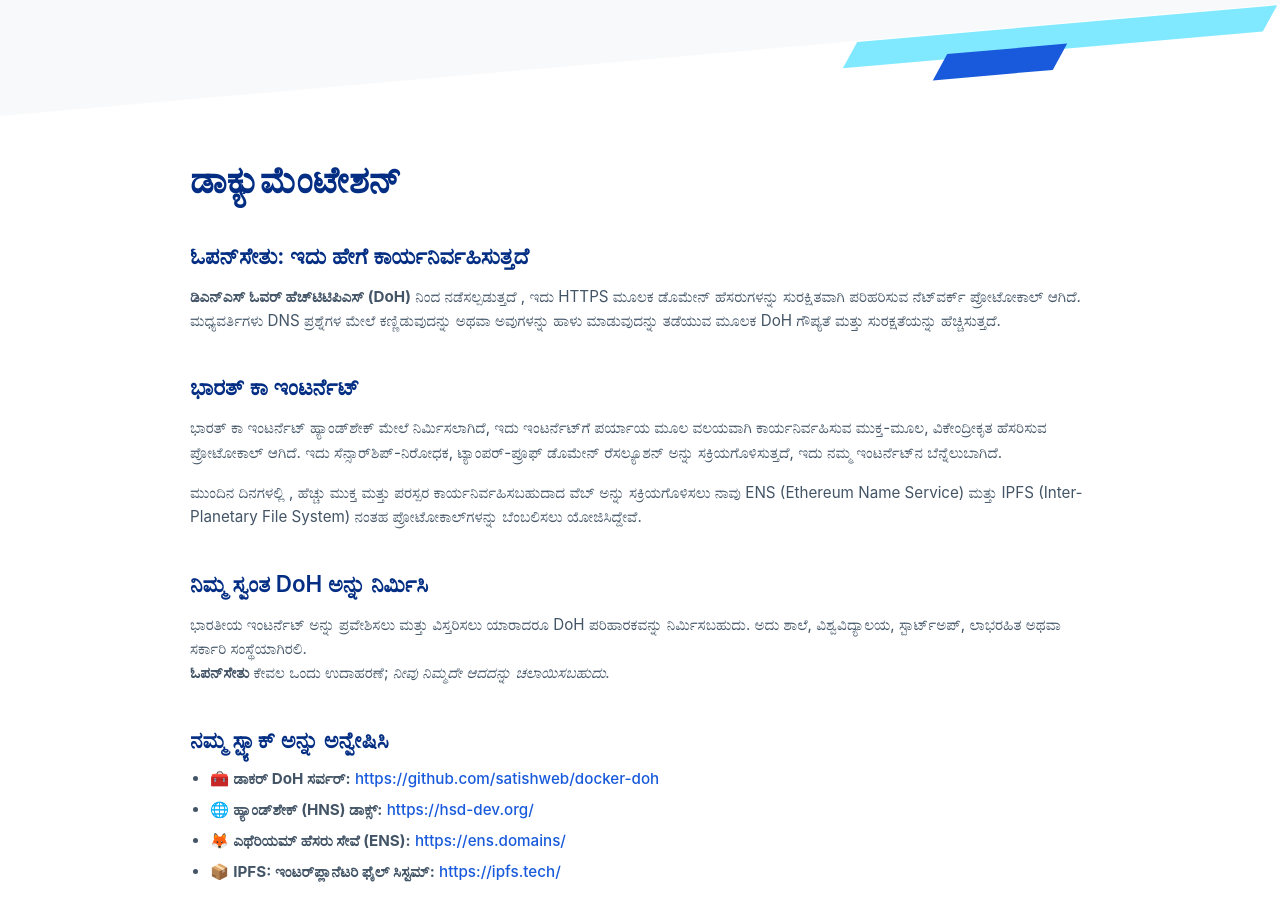
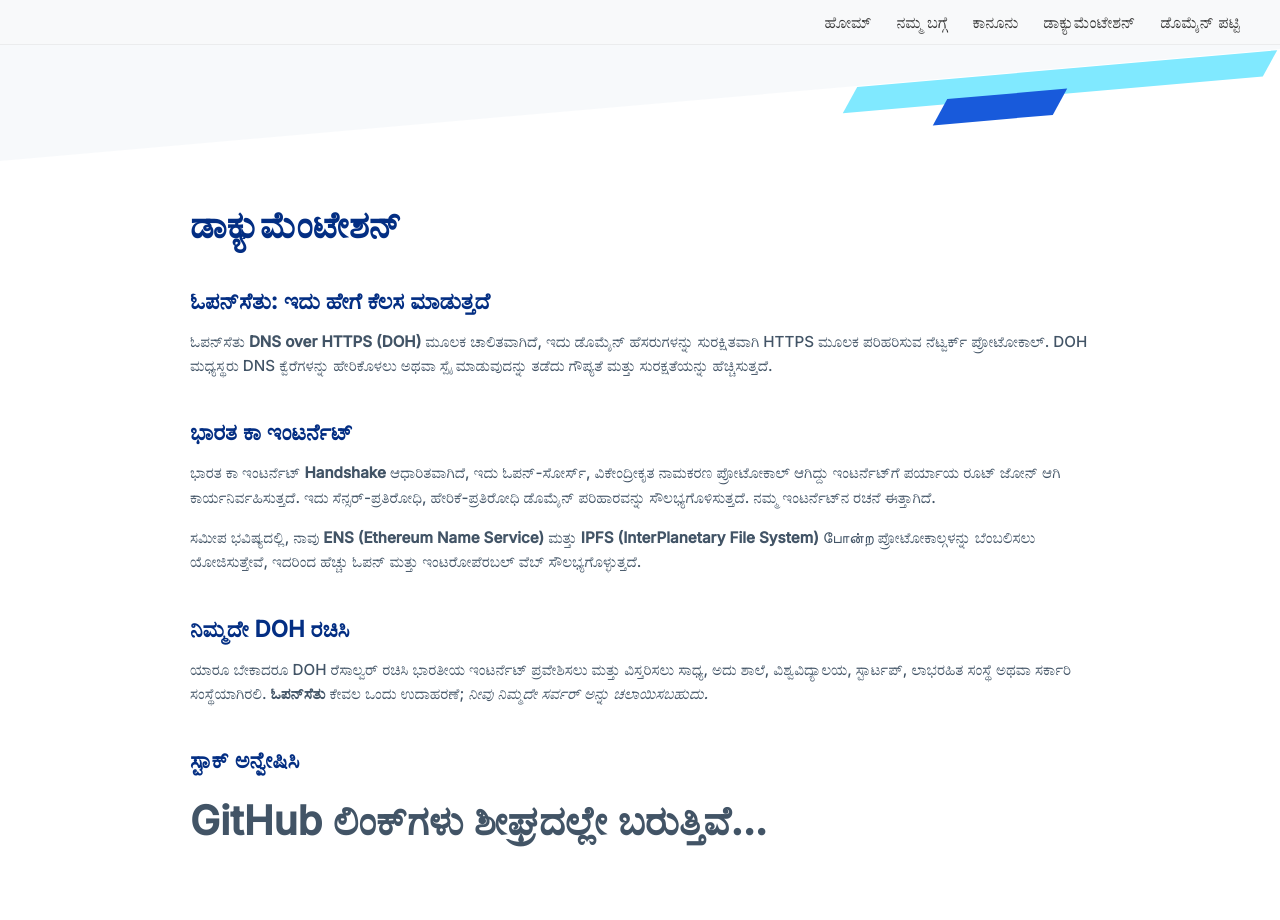
Before and after one commit to KritiShrivastava21/OpensetuKannada, a plain HTML site: page documentation.html in a window 1280 px wide. Drawn offline with Linux system fonts and the light colour scheme.

Commit message:
Update documentation.html

```diff
--- a/documentation.html
+++ b/documentation.html
@@ -1,9 +1,128 @@
 <!DOCTYPE html>
-<html lang="kn">
+<html lang="en">
 <head>
   <meta charset="UTF-8" />
   <meta name="viewport" content="width=device-width, initial-scale=1.0"/>
-  <title>ಓಪನ್‌ಸೇತು ಡಾಕ್ಯುಮೆಂಟೇಶನ್</title>
+  <title>OpenSetu Documentation</title>
+
+    <link href="https://fonts.googleapis.com/css2?family=Inter:wght@500&display=swap" rel="stylesheet">
+  <link rel="stylesheet" href="https://cdnjs.cloudflare.com/ajax/libs/font-awesome/6.6.0/css/all.min.css">
+
+
+    <style>
+    /* Menu bar styling */
+    .top-menu {
+      display: flex;
+      justify-content: flex-end;
+      align-items: center;
+      background: #f8f9fa;
+      padding: 12px 40px;
+      border-bottom: 1px solid rgba(0,0,0,0.05);
+      position: sticky;
+      top: 0;
+      z-index: 1000;
+    }
+    .top-menu a {
+      font-family: 'Inter', sans-serif;
+      color: #333;
+      text-decoration: none;
+      margin-left: 25px;
+      font-weight: 500;
+      transition: color 0.2s ease;
+    }
+    .top-menu a:hover {
+      color: #007BFF;
+    }
+
+    /* Hamburger button */
+    .menu-toggle {
+      display: none;
+      font-size: 1.5em;
+      background: none;
+      border: none;
+      cursor: pointer;
+      color: #333;
+    }
+
+    /* Side menu */
+    .side-menu {
+      height: 100%;
+      width: 0;
+      position: fixed;
+      top: 0;
+      right: 0;
+      background-color: #f8f9fa;
+      overflow-x: hidden;
+      transition: 0.3s;
+      padding-top: 60px;
+      z-index: 2000;
+    }
+    .side-menu a {
+      display: block;
+      padding: 10px 20px;
+      color: #333;
+      text-decoration: none;
+      font-family: 'Inter', sans-serif;
+      font-weight: 500;
+    }
+    .side-menu a:hover {
+      color: #007BFF;
+    }
+    .side-menu .close-btn {
+      position: absolute;
+      top: 15px;
+      right: 20px;
+      font-size: 2em;
+      text-decoration: none;
+      color: #333;
+    }
+
+    /* Responsive rules */
+    @media (max-width: 768px) {
+      .top-menu a {
+        display: none;
+      }
+      .menu-toggle {
+        display: block;
+        margin-left: auto;
+      }
+    }
+  </style>
+</head>
+<body class="page">
+
+  <!-- Top Menu -->
+  <nav class="top-menu">
+    <a href="index.html">ಹೋಮ್</a>
+    <a href="about.html">ನಮ್ಮ ಬಗ್ಗೆ</a>
+    <a href="beta.html">ಕಾನೂನು</a>
+    <a href="documentation.html">ಡಾಕ್ಯುಮೆಂಟೇಶನ್</a>
+    <a href="domain.html">ಡೊಮೈನ್ ಪಟ್ಟಿ</a>
+    <button class="menu-toggle" onclick="openMenu()"><i class="fas fa-bars"></i></button>
+  </nav>
+
+  <!-- Side Menu -->
+  <div id="sideMenu" class="side-menu">
+    <a href="javascript:void(0)" class="close-btn" onclick="closeMenu()">&times;</a>
+    <a href="index.html">ಹೋಮ್</a>
+    <a href="about.html">ನಮ್ಮ ಬಗ್ಗೆ</a>
+    <a href="beta.html">ಕಾನೂನು</a>
+    <a href="documentation.html">ಡಾಕ್ಯುಮೆಂಟೇಶನ್</a>
+    <a href="domain.html">ಡೊಮೈನ್ ಪಟ್ಟಿ</a>
+  </div>
+
+
+  <script>
+function openMenu() {
+  document.getElementById("sideMenu").style.width = "250px"; // Adjust width as needed
+}
+
+function closeMenu() {
+  document.getElementById("sideMenu").style.width = "0";
+}
+</script>
+
+
   <style>
     body {
       margin: 0;
@@ -129,34 +248,31 @@
     <section class="section">
       <h1>ಡಾಕ್ಯುಮೆಂಟೇಶನ್</h1>
 
-      <h2>ಓಪನ್‌ಸೇತು: ಇದು ಹೇಗೆ ಕಾರ್ಯನಿರ್ವಹಿಸುತ್ತದೆ</h2>
+      <h2>ಓಪನ್‌ಸೆತು: ಇದು ಹೇಗೆ ಕೆಲಸ ಮಾಡುತ್ತದೆ</h2>
       <p>
-        <strong>ಡಿಎನ್‌ಎಸ್ ಓವರ್ ಹೆಚ್‌ಟಿಟಿಪಿಎಸ್ (DoH)</strong> ನಿಂದ ನಡೆಸಲ್ಪಡುತ್ತದೆ , ಇದು HTTPS ಮೂಲಕ ಡೊಮೇನ್ ಹೆಸರುಗಳನ್ನು ಸುರಕ್ಷಿತವಾಗಿ ಪರಿಹರಿಸುವ ನೆಟ್‌ವರ್ಕ್ ಪ್ರೋಟೋಕಾಲ್ ಆಗಿದೆ. ಮಧ್ಯವರ್ತಿಗಳು DNS ಪ್ರಶ್ನೆಗಳ ಮೇಲೆ ಕಣ್ಣಿಡುವುದನ್ನು ಅಥವಾ ಅವುಗಳನ್ನು ಹಾಳು ಮಾಡುವುದನ್ನು ತಡೆಯುವ ಮೂಲಕ DoH ಗೌಪ್ಯತೆ ಮತ್ತು ಸುರಕ್ಷತೆಯನ್ನು ಹೆಚ್ಚಿಸುತ್ತದೆ.
+        ಓಪನ್‌ಸೆತು <strong>DNS over HTTPS (DOH)</strong> ಮೂಲಕ ಚಾಲಿತವಾಗಿದೆ, ಇದು ಡೊಮೈನ್ ಹೆಸರುಗಳನ್ನು ಸುರಕ್ಷಿತವಾಗಿ HTTPS ಮೂಲಕ ಪರಿಹರಿಸುವ ನೆಟ್ವರ್ಕ್ ಪ್ರೋಟೋಕಾಲ್. DOH ಮಧ್ಯಸ್ಥರು DNS ಕ್ವೆರೆಗಳನ್ನು ಹೇರಿಕೊಳಲು ಅಥವಾ ಸ್ಪೈ ಮಾಡುವುದನ್ನು ತಡೆದು ಗೌಪ್ಯತೆ ಮತ್ತು ಸುರಕ್ಷತೆಯನ್ನು ಹೆಚ್ಚಿಸುತ್ತದೆ.
       </p>
 
-      <h2>ಭಾರತ್ ಕಾ ಇಂಟರ್ನೆಟ್</h2>
+      <h2>ಭಾರತ ಕಾ ಇಂಟರ್ನೆಟ್</h2>
       <p>
-        ಭಾರತ್ ಕಾ ಇಂಟರ್ನೆಟ್ ಹ್ಯಾಂಡ್‌ಶೇಕ್ ಮೇಲೆ ನಿರ್ಮಿಸಲಾಗಿದೆ, ಇದು ಇಂಟರ್ನೆಟ್‌ಗೆ ಪರ್ಯಾಯ ಮೂಲ ವಲಯವಾಗಿ ಕಾರ್ಯನಿರ್ವಹಿಸುವ ಮುಕ್ತ-ಮೂಲ, ವಿಕೇಂದ್ರೀಕೃತ ಹೆಸರಿಸುವ ಪ್ರೋಟೋಕಾಲ್ ಆಗಿದೆ. ಇದು ಸೆನ್ಸಾರ್‌ಶಿಪ್-ನಿರೋಧಕ, ಟ್ಯಾಂಪರ್-ಪ್ರೂಫ್ ಡೊಮೇನ್ ರೆಸಲ್ಯೂಶನ್ ಅನ್ನು ಸಕ್ರಿಯಗೊಳಿಸುತ್ತದೆ, ಇದು ನಮ್ಮ ಇಂಟರ್ನೆಟ್‌ನ ಬೆನ್ನೆಲುಬಾಗಿದೆ.
+        ಭಾರತ ಕಾ ಇಂಟರ್ನೆಟ್ <strong>Handshake</strong> ಆಧಾರಿತವಾಗಿದೆ, ಇದು ಓಪನ್-ಸೋರ್ಸ್, ವಿಕೇಂದ್ರೀಕೃತ ನಾಮಕರಣ ಪ್ರೋಟೋಕಾಲ್ ಆಗಿದ್ದು ಇಂಟರ್ನೆಟ್‌ಗೆ ಪರ್ಯಾಯ ರೂಟ್ ಜೋನ್ ಆಗಿ ಕಾರ್ಯನಿರ್ವಹಿಸುತ್ತದೆ. ಇದು ಸೆನ್ಸರ್-ಪ್ರತಿರೋಧಿ, ಹೇರಿಕೆ-ಪ್ರತಿರೋಧಿ ಡೊಮೈನ್ ಪರಿಹಾರವನ್ನು ಸೌಲಭ್ಯಗೊಳಿಸುತ್ತದೆ. ನಮ್ಮ ಇಂಟರ್ನೆಟ್‌ನ ರಚನೆ ಈತ್ತಾಗಿದೆ.
       </p>
       <p>
-        ಮುಂದಿನ ದಿನಗಳಲ್ಲಿ , ಹೆಚ್ಚು ಮುಕ್ತ ಮತ್ತು ಪರಸ್ಪರ ಕಾರ್ಯನಿರ್ವಹಿಸಬಹುದಾದ ವೆಬ್ ಅನ್ನು ಸಕ್ರಿಯಗೊಳಿಸಲು ನಾವು ENS (Ethereum Name Service) ಮತ್ತು IPFS (Inter-Planetary File System) ನಂತಹ ಪ್ರೋಟೋಕಾಲ್‌ಗಳನ್ನು ಬೆಂಬಲಿಸಲು ಯೋಜಿಸಿದ್ದೇವೆ.
+        ಸಮೀಪ ಭವಿಷ್ಯದಲ್ಲಿ, ನಾವು <strong>ENS (Ethereum Name Service)</strong> ಮತ್ತು <strong>IPFS (InterPlanetary File System)</strong> போன்ற ಪ್ರೋಟೋಕಾಲ್ಗಳನ್ನು ಬೆಂಬಲಿಸಲು ಯೋಜಿಸುತ್ತೇವೆ, ಇದರಿಂದ ಹೆಚ್ಚು ಓಪನ್ ಮತ್ತು ಇಂಟರೋಪೆರಬಲ್ ವೆಬ್ ಸೌಲಭ್ಯಗೊಳ್ಳುತ್ತದೆ.
       </p>
 
-      <h2>ನಿಮ್ಮ ಸ್ವಂತ DoH ಅನ್ನು ನಿರ್ಮಿಸಿ</h2>
+      <h2>ನಿಮ್ಮದೇ DOH ರಚಿಸಿ</h2>
       <p>
-        ಭಾರತೀಯ ಇಂಟರ್ನೆಟ್ ಅನ್ನು ಪ್ರವೇಶಿಸಲು ಮತ್ತು ವಿಸ್ತರಿಸಲು ಯಾರಾದರೂ DoH ಪರಿಹಾರಕವನ್ನು ನಿರ್ಮಿಸಬಹುದು. ಅದು ಶಾಲೆ, ವಿಶ್ವವಿದ್ಯಾಲಯ, ಸ್ಟಾರ್ಟ್ಅಪ್, ಲಾಭರಹಿತ ಅಥವಾ ಸರ್ಕಾರಿ ಸಂಸ್ಥೆಯಾಗಿರಲಿ. <br>
-        <strong>ಓಪನ್‌ಸೇತು</strong> ಕೇವಲ ಒಂದು ಉದಾಹರಣೆ; <em>ನೀವು ನಿಮ್ಮದೇ ಆದದನ್ನು ಚಲಾಯಿಸಬಹುದು.</em>
+        ಯಾರೂ ಬೇಕಾದರೂ DOH ರೆಸಾಲ್ವರ್ ರಚಿಸಿ ಭಾರತೀಯ ಇಂಟರ್ನೆಟ್ ಪ್ರವೇಶಿಸಲು ಮತ್ತು ವಿಸ್ತರಿಸಲು ಸಾಧ್ಯ, ಅದು ಶಾಲೆ, ವಿಶ್ವವಿದ್ಯಾಲಯ, ಸ್ಟಾರ್ಟಪ್, ಲಾಭರಹಿತ ಸಂಸ್ಥೆ ಅಥವಾ ಸರ್ಕಾರಿ ಸಂಸ್ಥೆಯಾಗಿರಲಿ.
+        <strong>ಓಪನ್‌ಸೆತು</strong> ಕೇವಲ ಒಂದು ಉದಾಹರಣೆ; <em>ನೀವು ನಿಮ್ಮದೇ ಸರ್ವರ್ ಅನ್ನು ಚಲಾಯಿಸಬಹುದು.</em>
       </p>
 
-      <h2>ನಮ್ಮ ಸ್ಟ್ಯಾಕ್ ಅನ್ನು ಅನ್ವೇಷಿಸಿ</h2>
-      <ul>
-        <li>🧰 <strong>ಡಾಕರ್ DoH ಸರ್ವರ್:</strong> <a href="https://github.com/satishweb/docker-doh" target="_blank">https://github.com/satishweb/docker-doh</a></li>
-        <li>🌐 <strong>ಹ್ಯಾಂಡ್‌ಶೇಕ್ (HNS) ಡಾಕ್ಸ್:</strong> <a href="https://hsd-dev.org/" target="_blank">https://hsd-dev.org/</a></li>
-        <li>🦊 <strong>ಎಥೆರಿಯಮ್ ಹೆಸರು ಸೇವೆ (ENS):</strong> <a href="https://ens.domains/" target="_blank">https://ens.domains/</a></li>
-        <li>📦 <strong>IPFS: ಇಂಟರ್‌ಪ್ಲಾನೆಟರಿ ಫೈಲ್ ಸಿಸ್ಟಮ್:</strong> <a href="https://ipfs.tech/" target="_blank">https://ipfs.tech/</a></li>
-      </ul>
-    </section>
-  </section>
+      <h2>ಸ್ಟಾಕ್ ಅನ್ವೇಷಿಸಿ</h2>
+      <p>
+        <strong style="font-size: 2.5rem;">GitHub ಲಿಂಕ್‌ಗಳು ಶೀಘ್ರದಲ್ಲೇ ಬರುತ್ತಿವೆ...</strong>
+      </p>
+</section>
+
 
 </body>
 </html>
```
